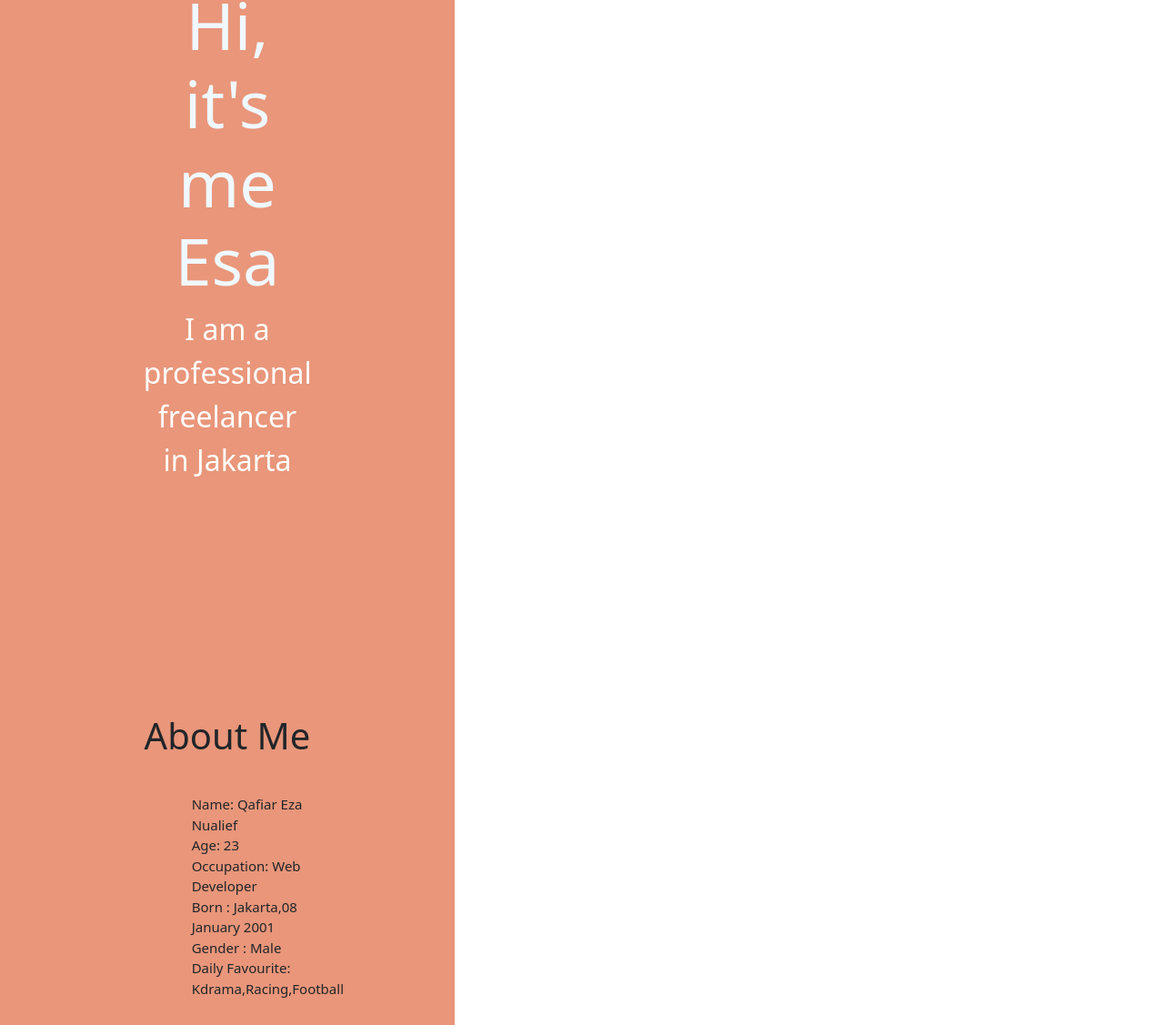
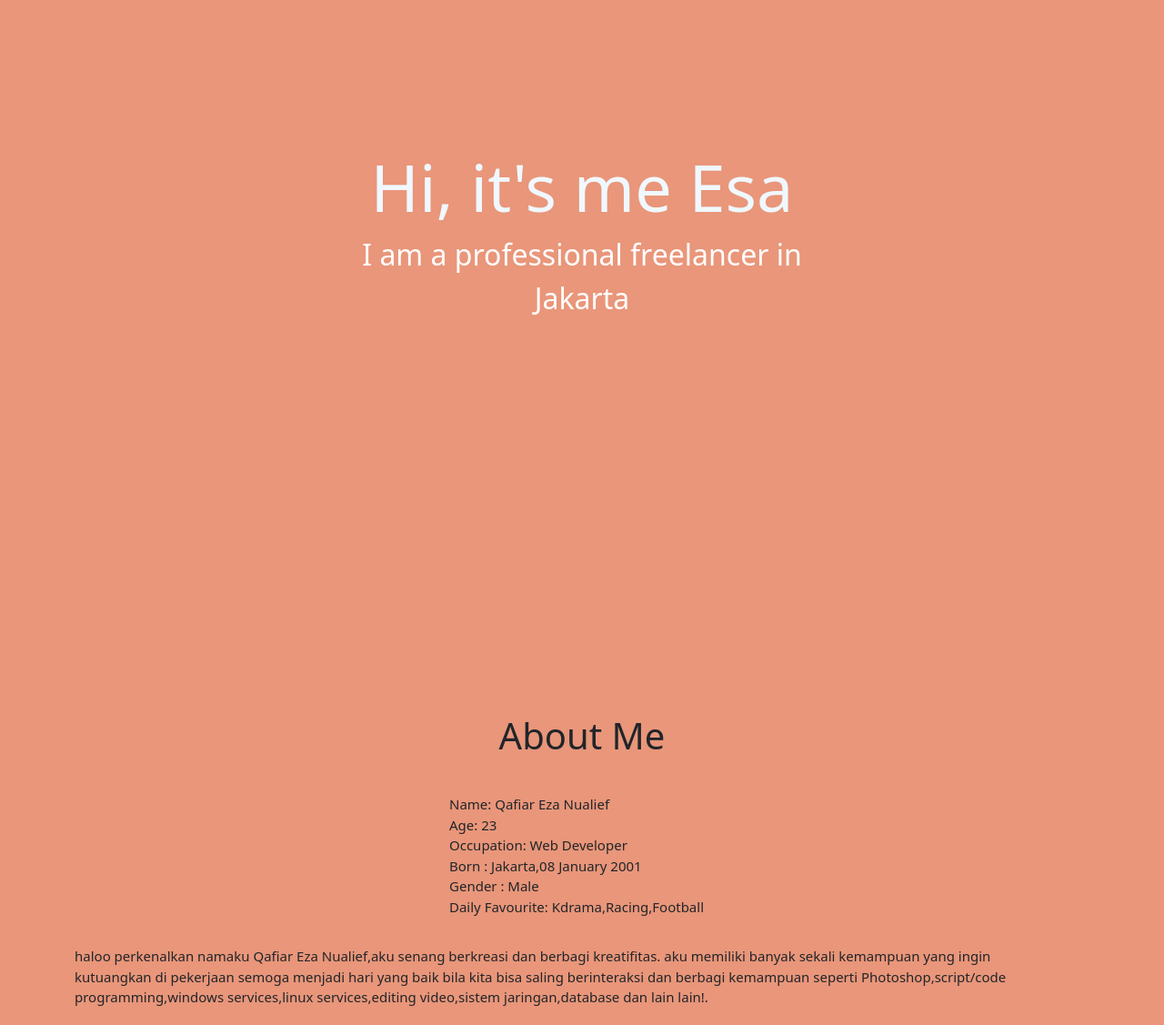
Before and after one commit to N3UTR0N/N3UTR0N.github.io, a plain HTML site: page index.html in a window 1280 px wide. Shown: the part 135-1262 px from the top of the page at 91% size. Drawn offline with nearby package versions, Linux system fonts and the light colour scheme.

Commit message:
index.html

```diff
--- a/style.css
+++ b/style.css
@@ -5,7 +5,7 @@
   background-color: darksalmon;
     background-size: cover;
     position:relative;
-    max-width: 500px;
+    max-width: 2000px;
 }
 
 
@@ -130,7 +130,7 @@ left: 420px;
     padding-top: 4.5rem;
     font-size: 15px;
     background-color: darksalmon;
-    max-width: 500px;
+    max-width: 2000px;
     background-size: cover;
 }
 
```
